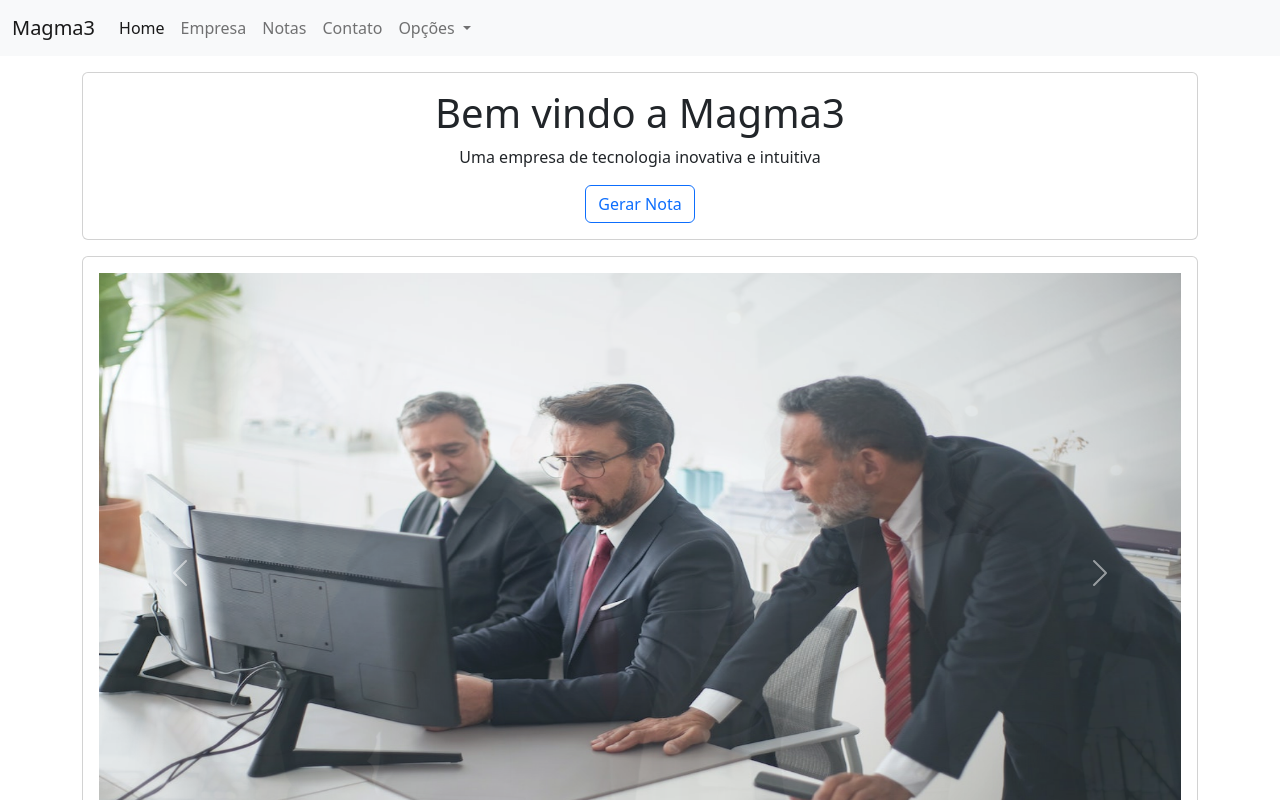
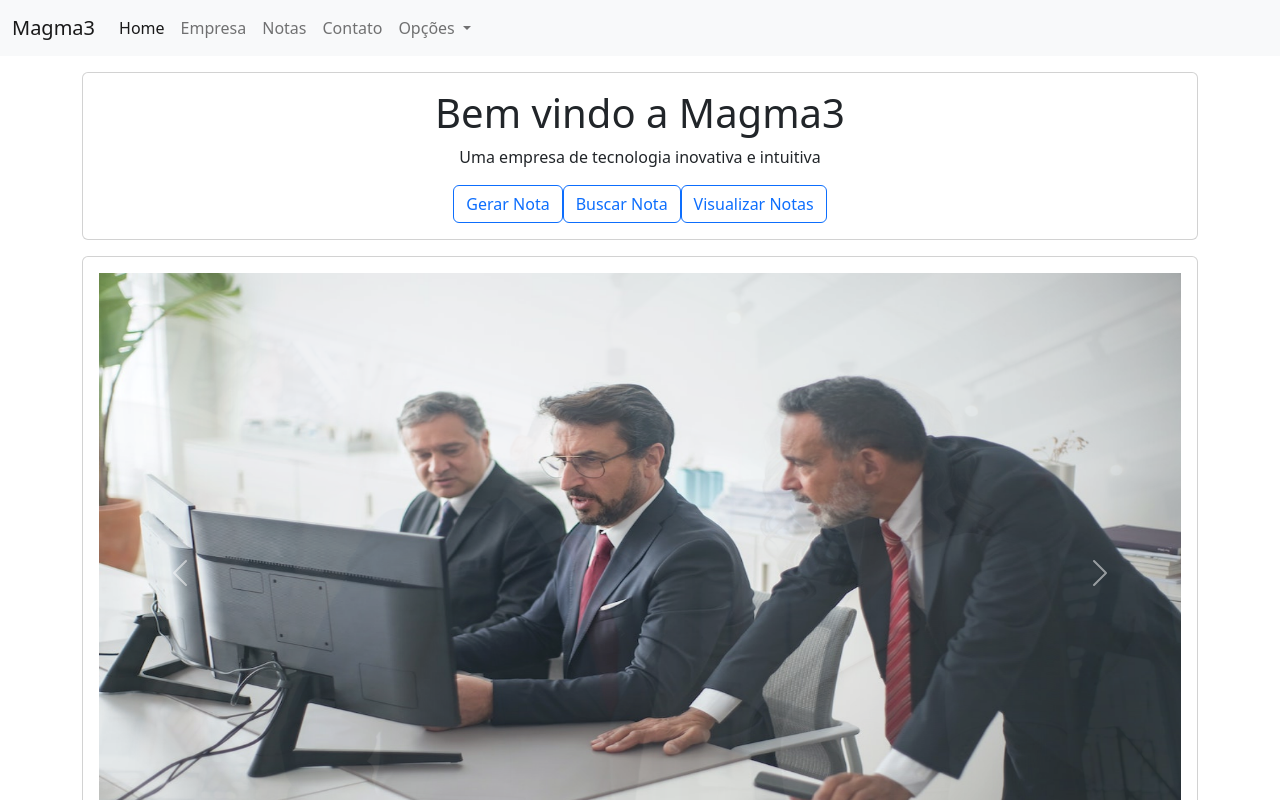
Before and after one commit to Daniel-Fonseca-da-Silva/magma3, an Angular app: page / in a window 1280 px wide. Shown: the top 800 px of the page. Built offline with nearby package versions, Linux system fonts and the light colour scheme.

Commit message:
feat: Criado arquivos para o principal

```diff
--- a/src/app/main/view-model/main.component.ts
+++ b/src/app/main/view-model/main.component.ts
@@ -9,4 +9,5 @@ import { Router } from '@angular/router';
 export class MainComponent {
   constructor(private readonly router: Router) {}
   btnClick = () => this.router.navigateByUrl('/notas');
+  btnClickCreate = () => this.router.navigateByUrl('/notas-form');
 }
--- a/src/app/main/view/main.component.html
+++ b/src/app/main/view/main.component.html
@@ -4,7 +4,9 @@
     <div class="card-body">
       <h1 class="card-title">Bem vindo a Magma3</h1>
       <p class="card-text">Uma empresa de tecnologia inovativa e intuitiva</p>
-      <button type="button" class="btn btn-outline-primary" (click)="btnClick();">Gerar Nota</button>
+      <button type="button" class="btn btn-outline-primary" (click)="btnClickCreate();">Gerar Nota</button>
+      <button type="button" class="btn btn-outline-primary" (click)="btnClick();">Buscar Nota</button>
+      <button type="button" class="btn btn-outline-primary" (click)="btnClick();">Visualizar Notas</button>
     </div>
   </div>
 </div>
```
